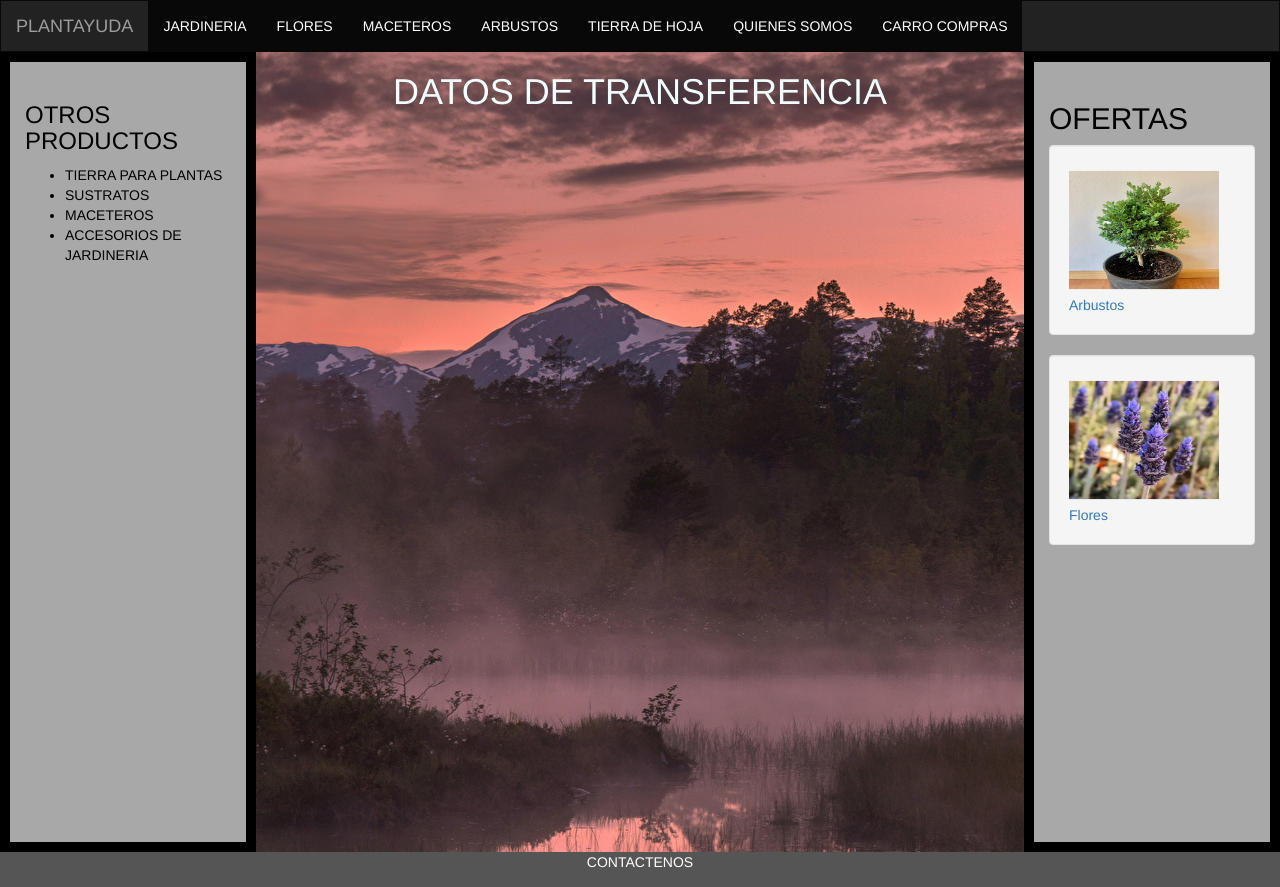
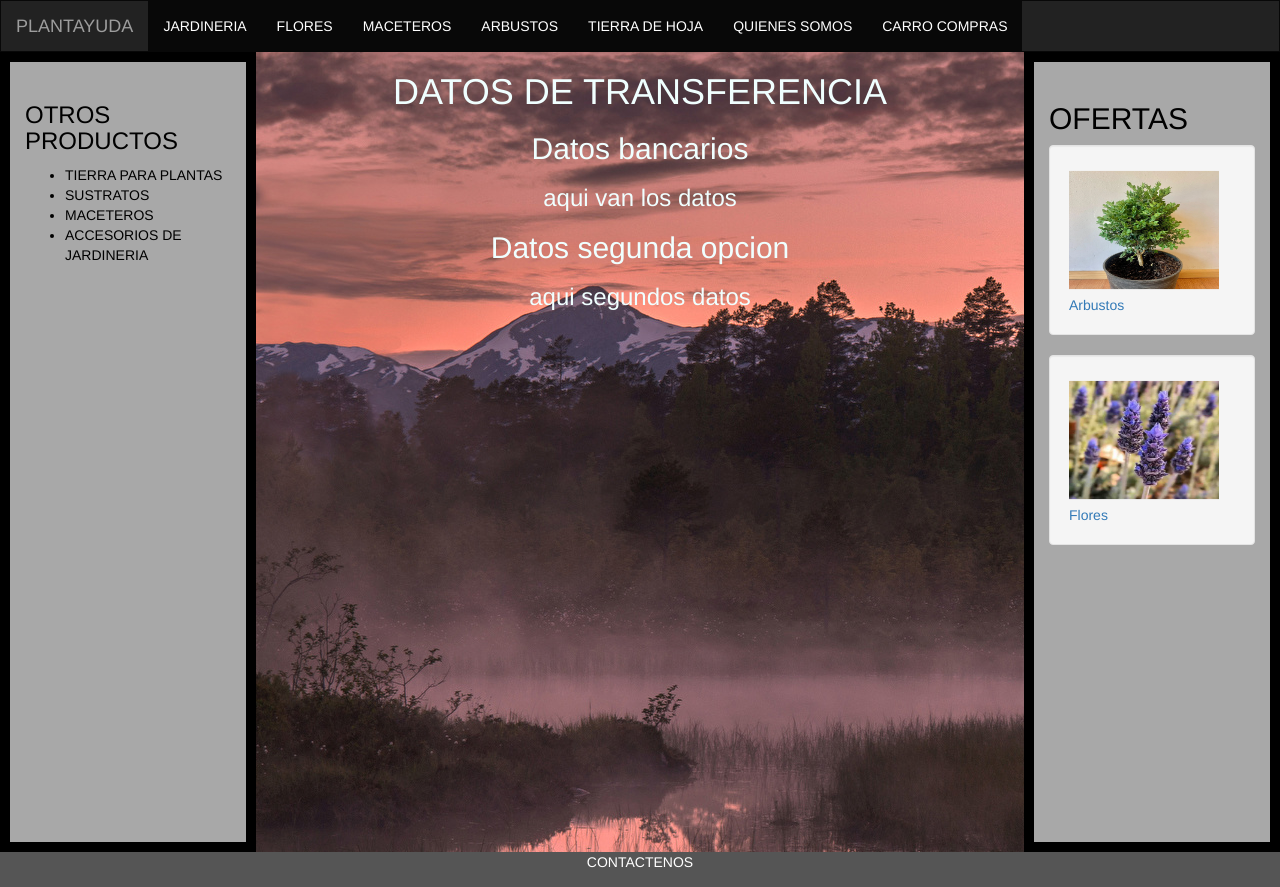
Before and after one commit to ricardonicolasv/jardineria, a plain HTML site: page carro.html in a window 1280 px wide. Drawn offline with nearby package versions, Linux system fonts and the light colour scheme.

Commit message:
cambios en carro compras

```diff
--- a/carro.html
+++ b/carro.html
@@ -59,6 +59,10 @@
             <div id="centro" class="col-sm-8 text-left">
                 <div id="fondo" class="row content">
                     <h1>DATOS DE TRANSFERENCIA</h1>
+                    <h2>Datos bancarios</h2>
+                    <h3>aqui van los datos</h3>
+                    <h2>Datos segunda opcion</h2>
+                    <h3>aqui segundos datos</h3>
             </div>
         </div>
 
```
